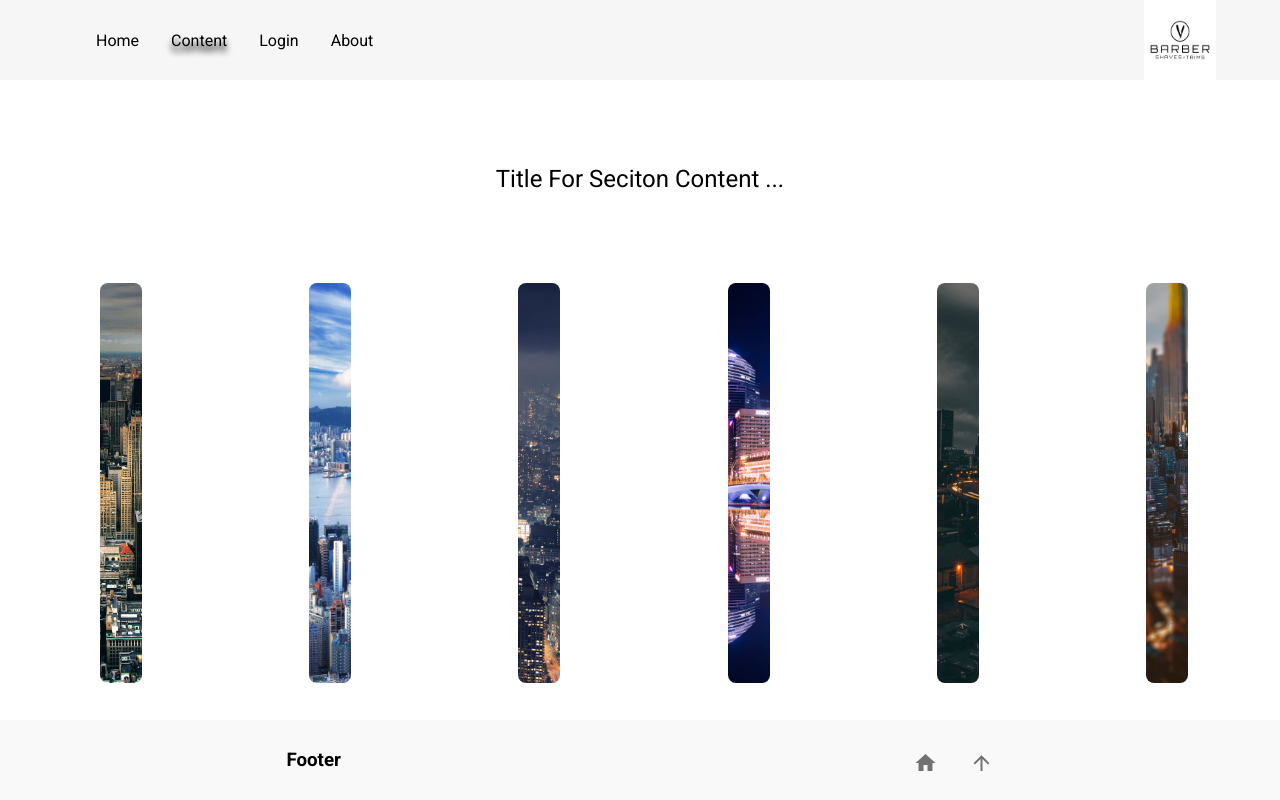
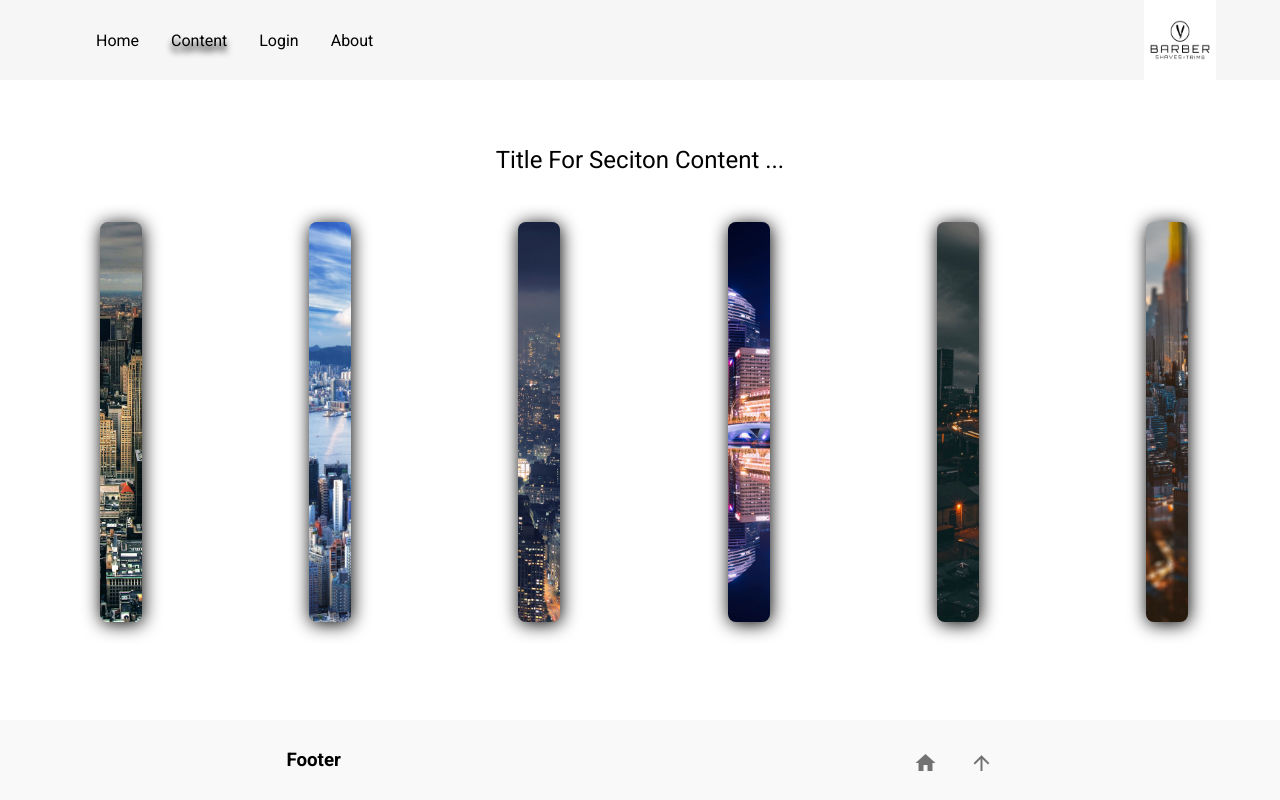
Before and after one commit to XxSharkDesertxX/MainProject, a Nuxt app: page /Content in a window 1280 px wide. Built offline with nearby package versions, Linux system fonts and the light colour scheme; a web font is replaced by a local one.

Commit message:
change contentst

```diff
--- a/components/ItemContent/index.vue
+++ b/components/ItemContent/index.vue
@@ -31,6 +31,7 @@ export default {
         width: 20%;
         height: 100%;
         transition: all .6s;
+        filter: drop-shadow(1px 2px 9px black);
     }
     .content_item:hover{
         width: 100%;
@@ -38,6 +39,8 @@ export default {
     }
     .content_item:hover .discreption_item{
         width: 70%;
+        filter: drop-shadow(0px 0px 0px white);
+
     }
     .nuxt_link_item{
         width: 100%;
--- a/pages/Content/index.vue
+++ b/pages/Content/index.vue
@@ -45,15 +45,13 @@ export default {
 
 <style lang="css">
        .content{
-        padding-top: 10vh;
-        display: flex; justify-content: space-around; align-items: center;
+        display: flex; justify-content: center; align-items: center;
         flex-direction: column;
         min-height: 90vh;
-        background-image: url();
     }
     .content_title{
         font-weight: normal;
-        margin: 3rem 0 1rem 0;
+        margin: 3rem 0;
     }
     .container_item_content{
         width: 100%;
```
